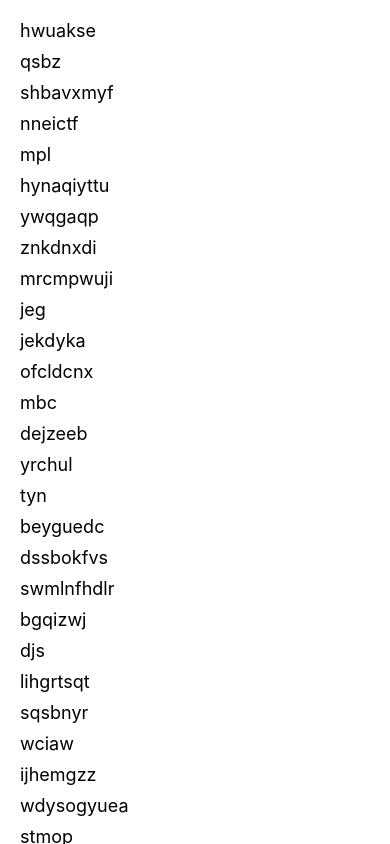
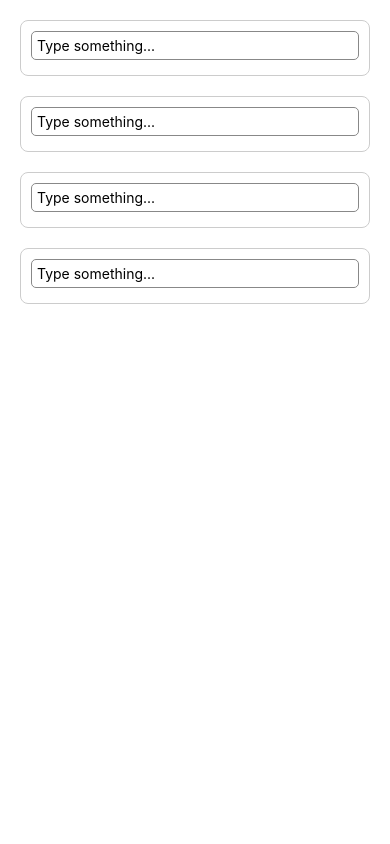
Before and after one commit to ghazalalmomani14-hub/JoVision-react-native-tasks, a React Native app: screen / in a window 390 px wide. Built offline with nearby package versions, Linux system fonts and the light colour scheme.

Commit message:
Task38 completed

```diff
--- a/App.tsx
+++ b/App.tsx
@@ -1,19 +1,24 @@
 import React from 'react';
-import { SafeAreaView, StyleSheet } from 'react-native';
-import Task37 from './Tasks/Task37';
-
+import { SafeAreaView, ScrollView, StyleSheet } from 'react-native';
+import { SharedTextProvider, ComponentTwo } from './Tasks/Task38';
 const App = () => {
   return (
-    <SafeAreaView style={styles.container}>
-      <Task37 />
-    </SafeAreaView>
+    <SharedTextProvider>
+      <SafeAreaView style={styles.container}>
+        <ScrollView contentContainerStyle={styles.scroll}>
+          <ComponentTwo />
+          <ComponentTwo />
+          <ComponentTwo />
+          <ComponentTwo />
+        </ScrollView>
+      </SafeAreaView>
+    </SharedTextProvider>
   );
 };
 
 export default App;
 
 const styles = StyleSheet.create({
-  container: {
-    flex: 1,
-  },
+  container: { flex: 1 },
+  scroll: { padding: 20 },
 });
--- /dev/null
+++ b/Tasks/Task38.js
@@ -0,0 +1,57 @@
+import React, { createContext, useState, useContext, Component } from 'react';
+import { View, Text, TextInput, StyleSheet } from 'react-native';
+
+export const SharedTextContext = createContext({
+  text: '',
+  setText: value => {},
+});
+
+export const SharedTextProvider = ({ children }) => {
+  const [text, setText] = useState('');
+  return (
+    <SharedTextContext.Provider value={{ text, setText }}>
+      {children}
+    </SharedTextContext.Provider>
+  );
+};
+
+export class ComponentOne extends Component {
+  static contextType = SharedTextContext;
+  render() {
+    const { text } = this.context;
+    return <Text style={styles.text}>{text}</Text>;
+  }
+}
+
+export const ComponentTwo = () => {
+  const { text, setText } = useContext(SharedTextContext);
+  return (
+    <View style={styles.container}>
+      <TextInput
+        style={styles.input}
+        placeholder="Type something..."
+        value={text}
+        onChangeText={setText}
+      />
+      <ComponentOne />
+    </View>
+  );
+};
+
+const styles = StyleSheet.create({
+  container: {
+    marginBottom: 20,
+    padding: 10,
+    borderWidth: 1,
+    borderColor: '#ccc',
+    borderRadius: 8,
+  },
+  input: {
+    borderWidth: 1,
+    borderColor: '#888',
+    borderRadius: 5,
+    padding: 5,
+    marginBottom: 5,
+  },
+  text: { fontSize: 18, color: 'blue' },
+});
```
